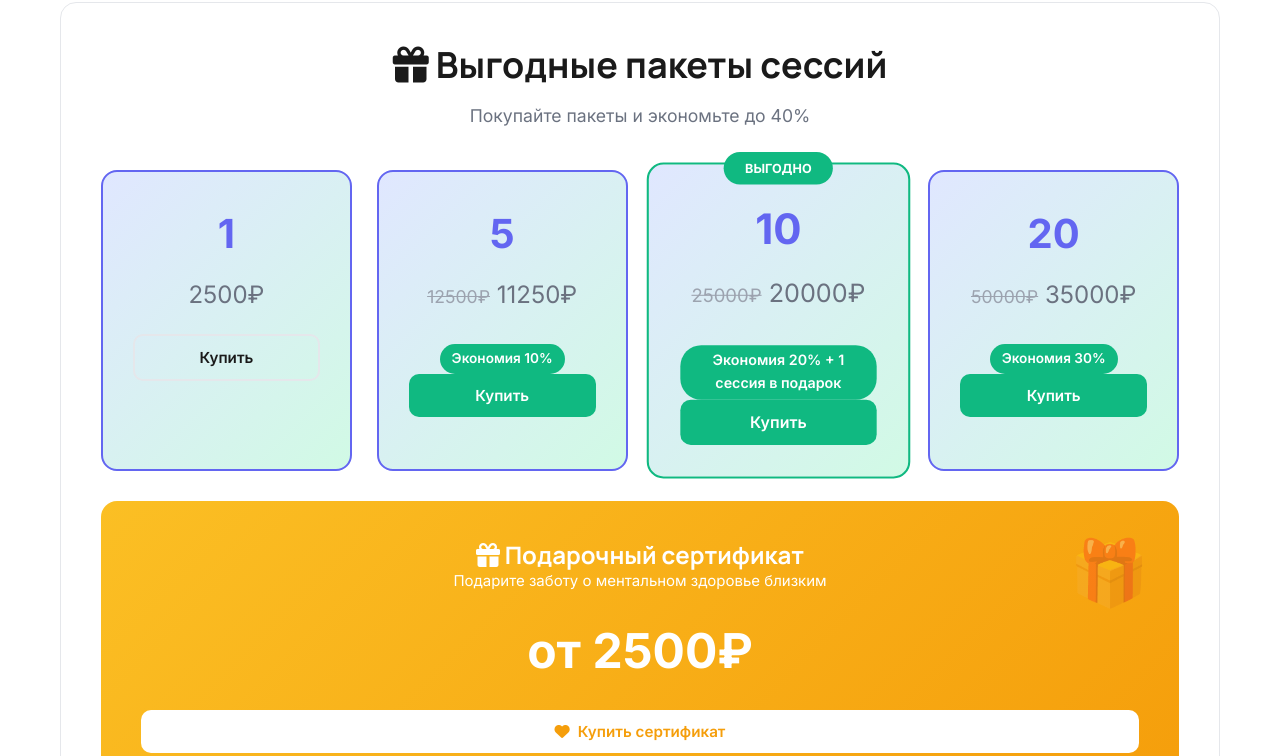
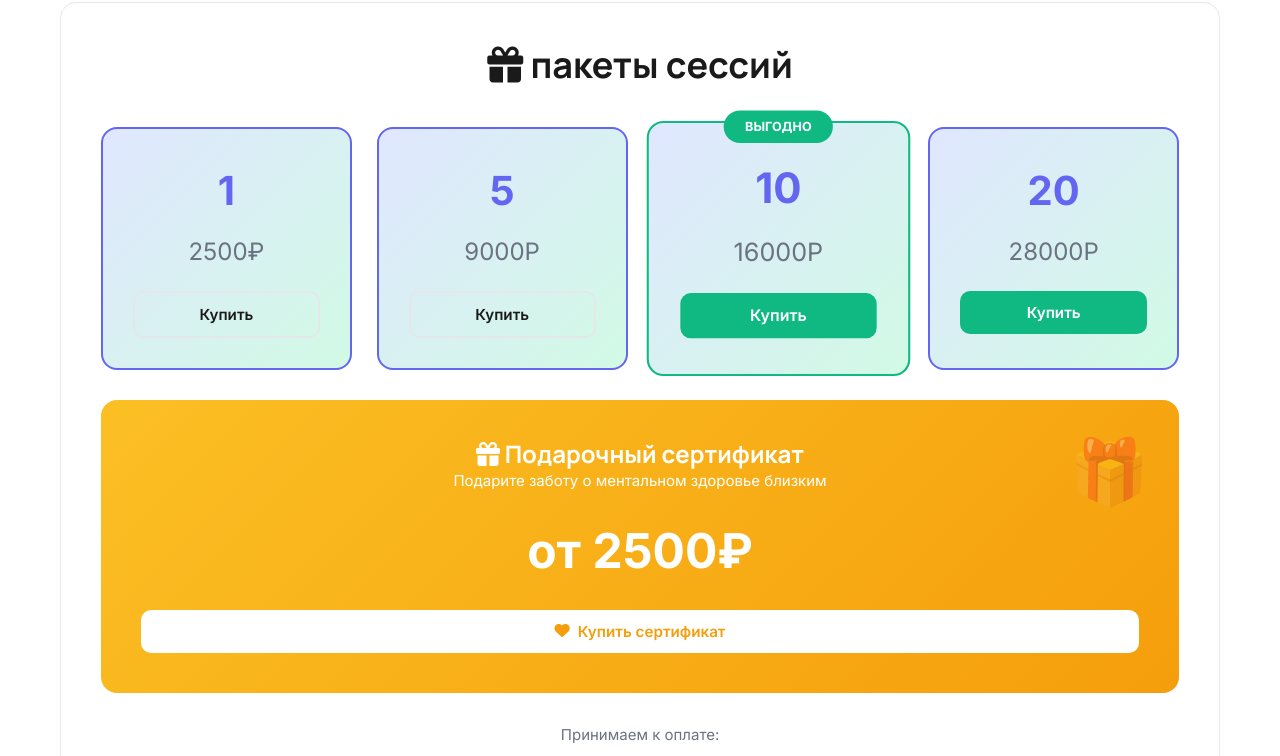
Before and after one commit to igorstroi92-oss/echo-platform, a plain HTML site: page index.html in a window 1280 px wide. Shown: the part 3250-4006 px from the top of the page. Drawn offline with Linux system fonts and the light colour scheme.

Commit message:
Update index.html

```diff
--- a/index.html
+++ b/index.html
@@ -2127,8 +2127,7 @@
 
             <div class="payment-packages">
                 <div class="section-title">
-                    <h2><i class="fas fa-gift"></i> Выгодные пакеты сессий</h2>
-                    <p>Покупайте пакеты и экономьте до 40%</p>
+                    <h2><i class="fas fa-gift"></i> пакеты сессий</h2>
                 </div>
                 <div class="packages-grid">
                     <div class="package-card">
@@ -2138,35 +2137,22 @@
                     </div>
                     <div class="package-card">
                         <div class="package-sessions">5</div>
-                        <div class="package-price">
-                            <span class="package-old-price">12500₽</span>
-                            11250₽
-                        </div>
-                        <div class="package-save">Экономия 10%</div>
-                        <button class="btn btn-success btn-block" onclick="buyPackage(5, 11250)">Купить</button>
+                        <div class="package-price">9000P</div>
+                        <button class="btn btn-outline btn-block" onclick="buyPackage(5, 9000)">Купить</button>
                     </div>
                     <div class="package-card best-value">
                         <div class="package-sessions">10</div>
-                        <div class="package-price">
-                            <span class="package-old-price">25000₽</span>
-                            20000₽
+                        <div class="package-price">16000P</div>
+                           <button class="btn btn-success btn-block" onclick="buyPackage(10, 16000)">Купить</button>
+                       </div>
+                       <div class="package-card">
+                            <div class="package-sessions">20</div>
+                            <div class="package-price">28000P</div>
+                            <button class="btn btn-success btn-block" onclick="buyPackage(20, 28000)">Купить</button>
                         </div>
-                        <div class="package-save">Экономия 20% + 1 сессия в подарок</div>
-                        <button class="btn btn-success btn-block" onclick="buyPackage(10, 20000)">Купить</button>
-                    </div>
-                    <div class="package-card">
-                        <div class="package-sessions">20</div>
-                        <div class="package-price">
-                            <span class="package-old-price">50000₽</span>
-                            35000₽
-                        </div>
-                        <div class="package-save">Экономия 30%</div>
-                        <button class="btn btn-success btn-block" onclick="buyPackage(20, 35000)">Купить</button>
-                    </div>
-                </div>
-
-                <div class="gift-certificate">
-                    <h3><i class="fas fa-gift"></i> Подарочный сертификат</h3>
+                  </div>
+                 <div class="gift-certificate">
+                 <h3><i class="fas fa-gift"></i> Подарочный сертификат</h3>
                     <p>Подарите заботу о ментальном здоровье близким</p>
                     <div class="gift-amount">от 2500₽</div>
                     <button class="btn btn-block" style="background: white; color: #f59e0b;" onclick="buyGiftCertificate()">
```
